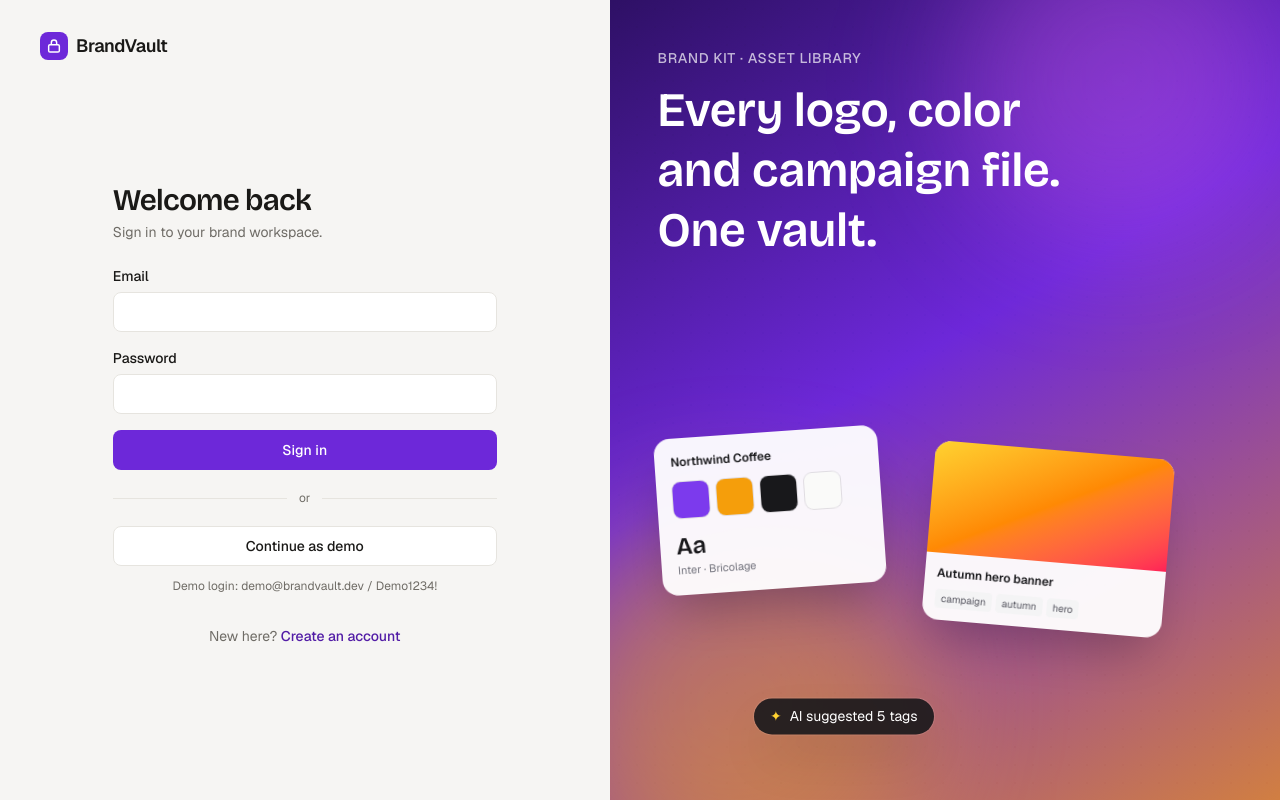
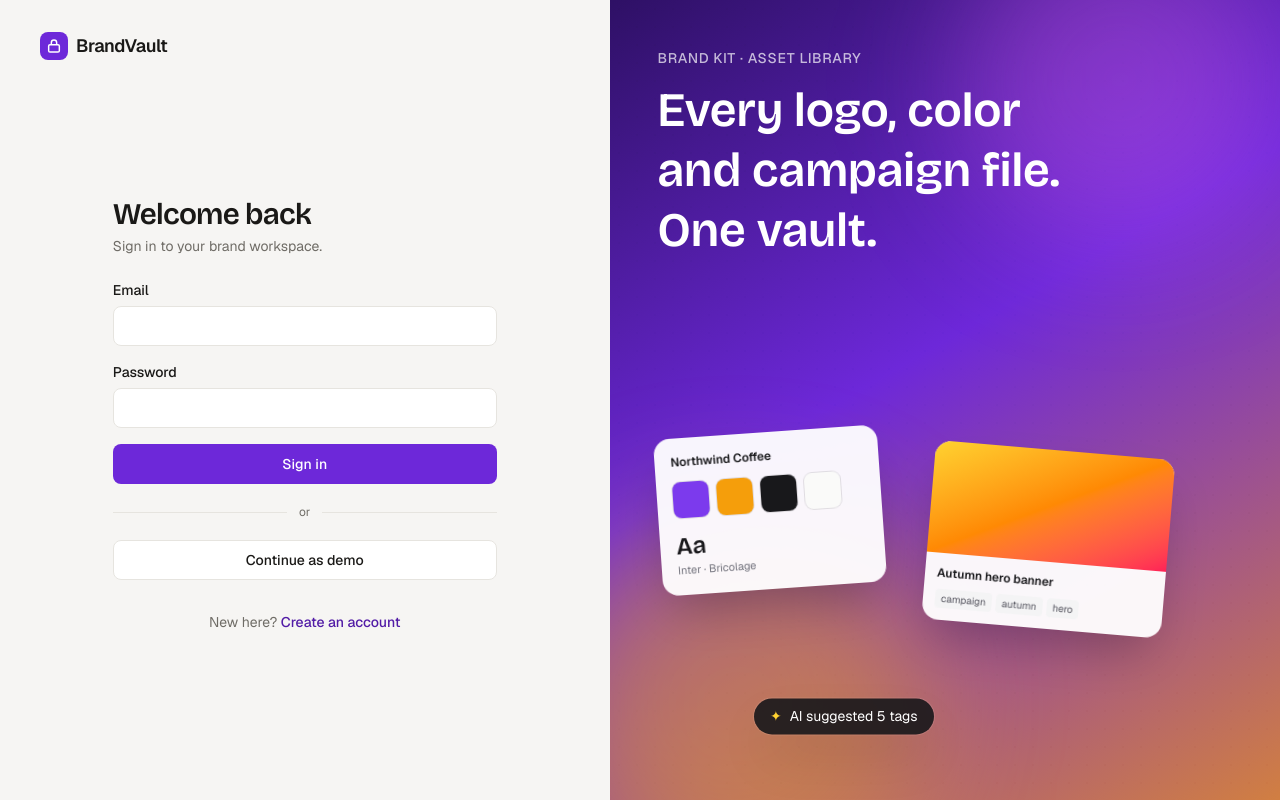
Before and after one commit to Haiderr89/BrandVault, a Next.js app: page /login in a window 1280 px wide. Built offline with nearby package versions, Linux system fonts and the light colour scheme.

Commit message:
chore(ui): remove demo credentials hint from the sign-in page

```diff
--- a/src/components/auth-form.tsx
+++ b/src/components/auth-form.tsx
@@ -106,7 +106,6 @@ export function AuthForm({ mode }: { mode: "login" | "signup" }) {
             >
               Continue as demo
             </Button>
-            <p className="text-muted mt-3 text-center text-xs">Demo login: demo@brandvault.dev / Demo1234!</p>
             <p className="text-muted mt-8 text-center text-sm">
               {isLogin ? "New here? " : "Already have an account? "}
               <Link
```
